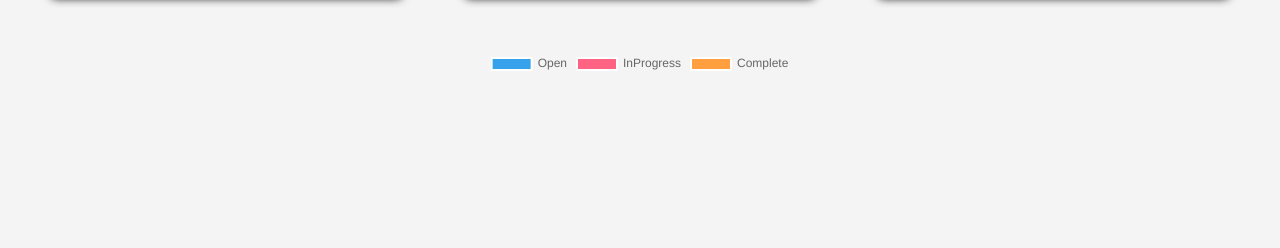
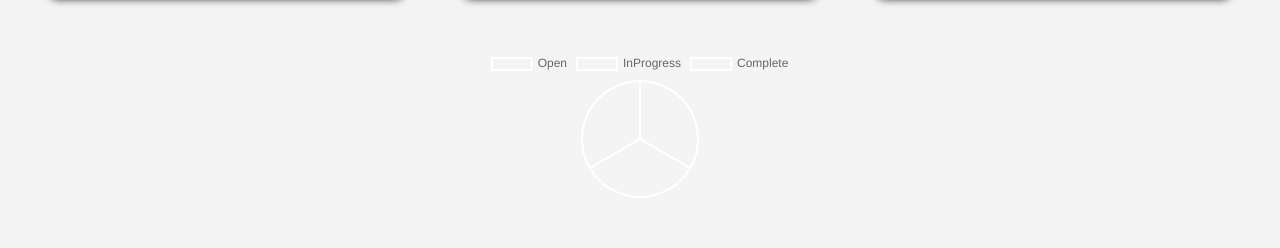
Before and after one commit to roshni73/Bug-tracker, a React (Vite) app: page / in a window 1280 px wide. Shown: the part 263-511 px from the top of the page. Built offline with nearby package versions, Linux system fonts and the light colour scheme.

Commit message:
Pie-chart updated

```diff
--- a/src/Views/Dashboard/Dashboard.jsx
+++ b/src/Views/Dashboard/Dashboard.jsx
@@ -19,11 +19,15 @@ const Dashboard = () => {
         return counts;
     }, { Open: 0, 'In progress': 0, Closed: 0 });
 
+    const bugCountsValues = Object.values(bugCounts);
+    const isAllZero = bugCountsValues.every(val => val === 0);
+
     const data = {
         labels: ["Open", "InProgress", "Complete"],
         datasets: [{
             label: "No of Bugs",
-            data: Object.values(bugCounts),
+            data: isAllZero ? [1, 1, 1] : bugCountsValues,
+            backgroundColor: isAllZero ? ['transparent', 'transparent', 'transparent'] : undefined,
         }],
     };
 
```
